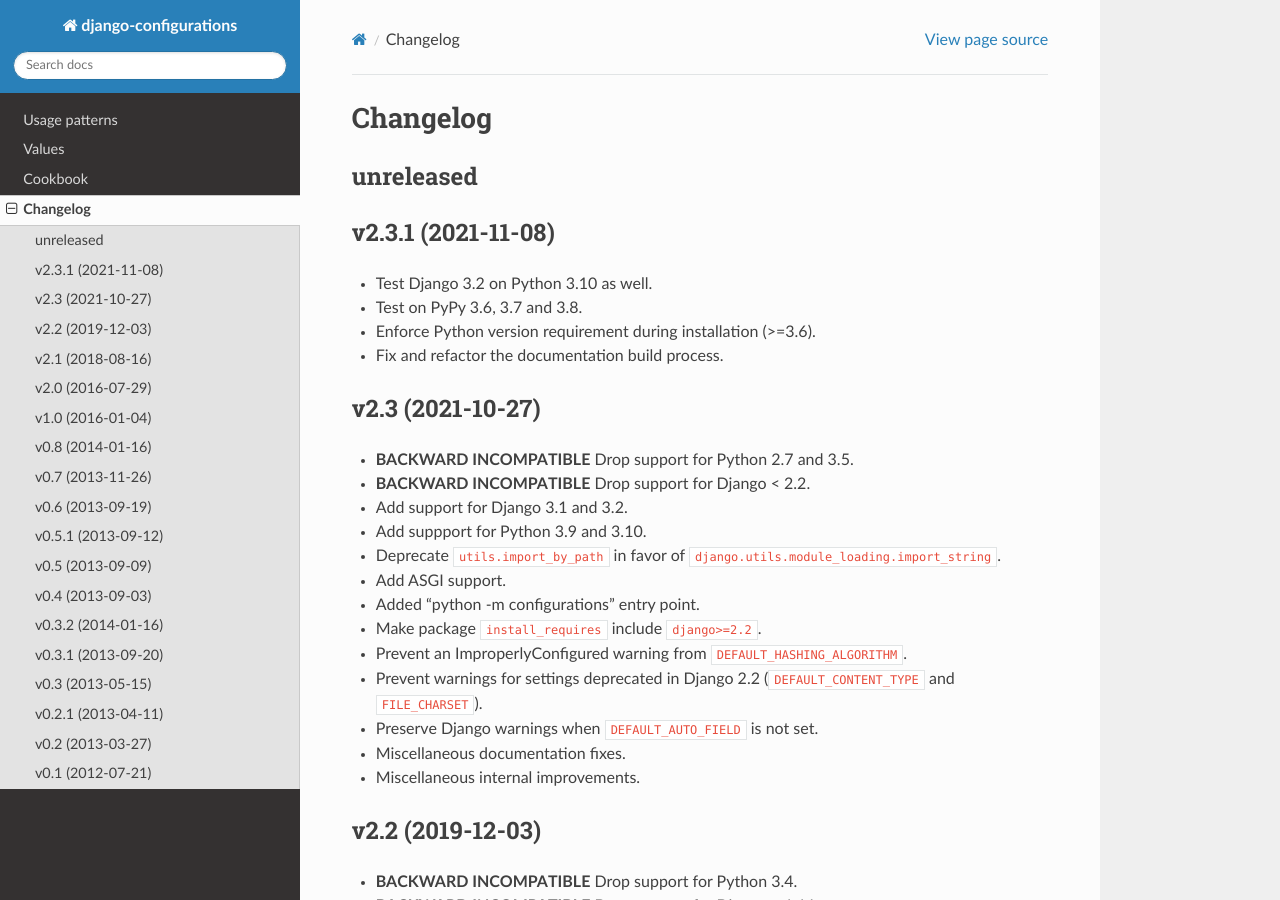
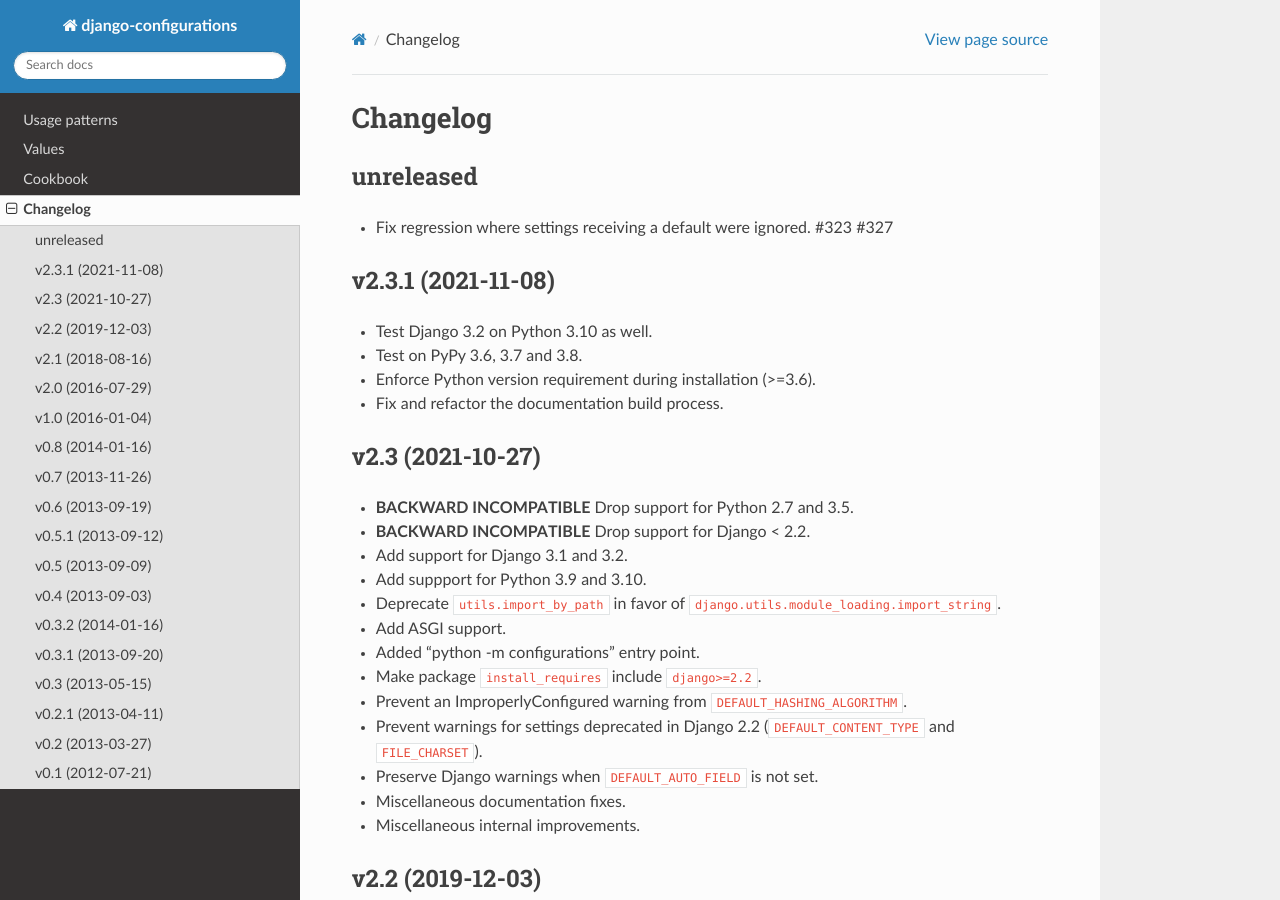
Before and after one commit to jazzband/django-configurations, a Sphinx documentation site: the page built from docs/changes.rst, in a window 1280 px wide and 900 px high. Built offline with Sphinx 7.4.7 and the Read the Docs theme 2.0.0, drawn with Linux system fonts in a browser that asks for light colours; the version number could not be read and is left out.

Commit message:
add changelog entry

```diff
--- a/docs/changes.rst
+++ b/docs/changes.rst
@@ -5,6 +5,8 @@
 
 unreleased
 ^^^^^^^^^^
+
+- Fix regression where settings receiving a default were ignored. #323 #327
 
 v2.3.1 (2021-11-08)
 ^^^^^^^^^^^^^^^^^^^
```
